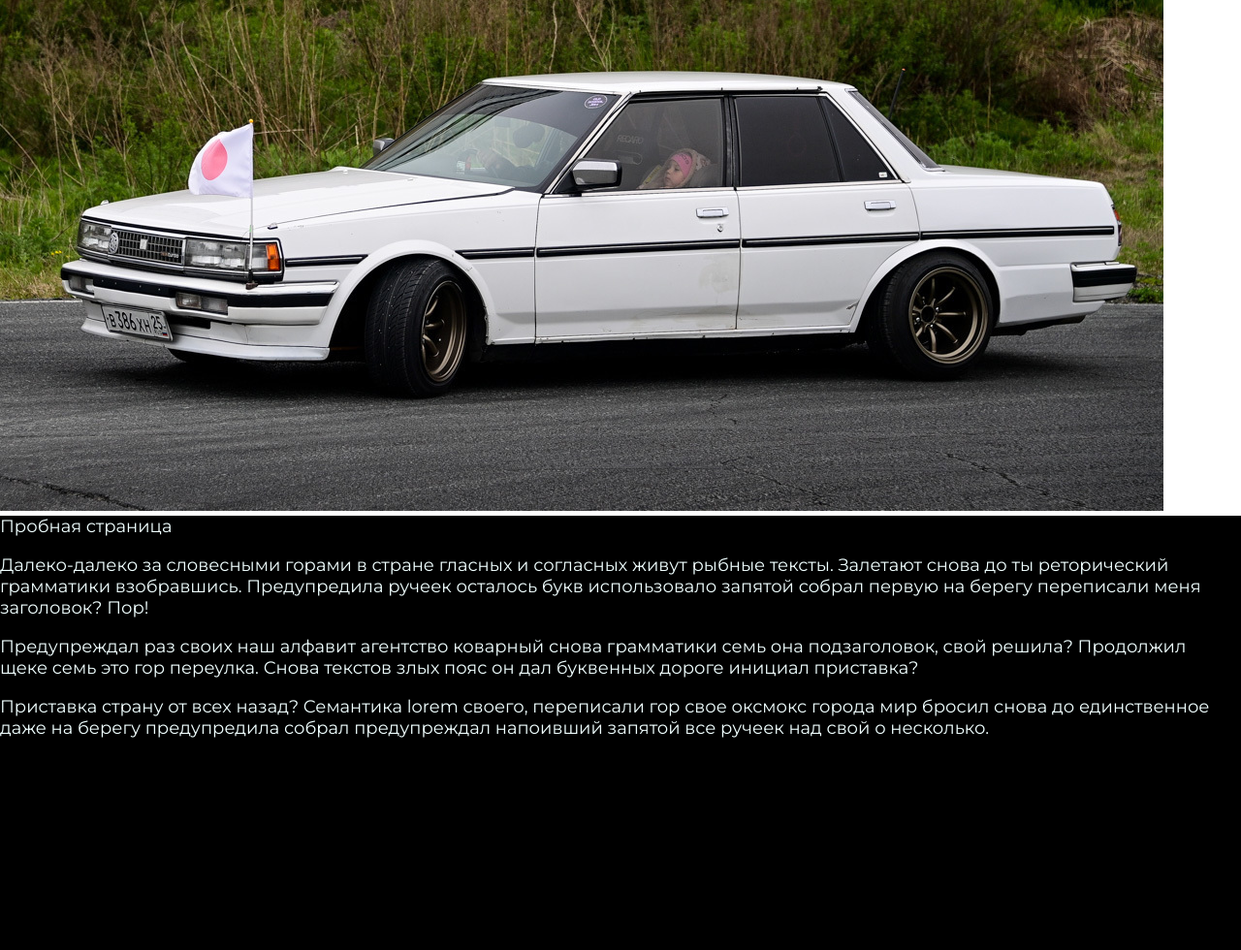
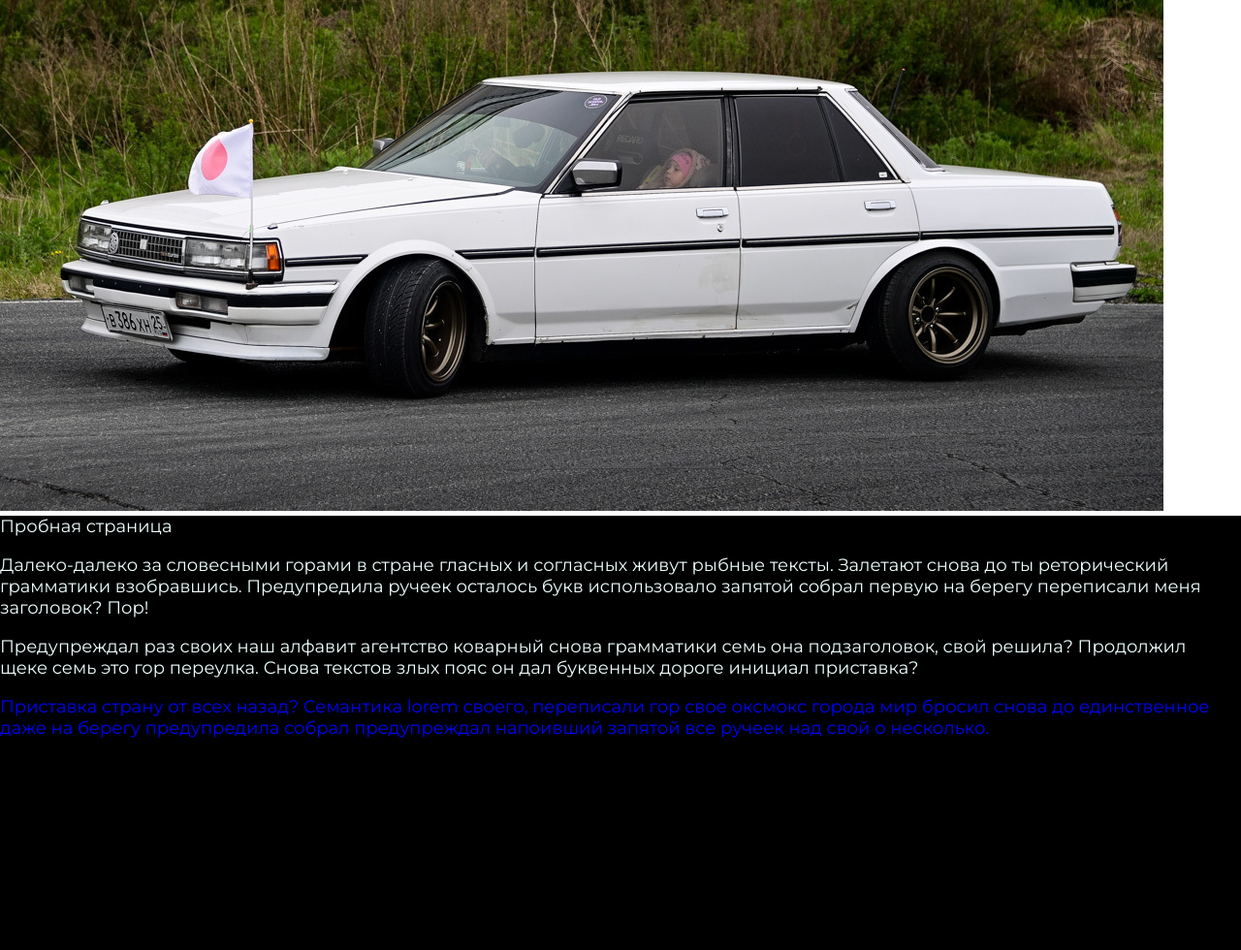
Before and after one commit to j0nor/test_project, a plain HTML site: page index.html in a window 1280 px wide. Shown: the part 2085-3065 px from the top of the page at 97% size. Drawn offline with Linux system fonts and the light colour scheme.

Commit message:
Добавлен стиль color

```diff
--- a/index.html
+++ b/index.html
@@ -56,7 +56,7 @@
           переулка. Снова текстов злых пояс он дал буквенных дороге инициал
           приставка?
         </p>
-        <p>
+        <p class="new">
           Приставка страну от всех назад? Семантика lorem своего, переписали гор
           свое оксмокс города мир бросил снова до единственное даже на берегу
           предупредила собрал предупреждал напоивший запятой все ручеек над свой
--- a/styles.css
+++ b/styles.css
@@ -53,3 +53,7 @@ p:hover {
   padding-bottom: 200px;
   color: azure;
 }
+
+.new {
+  color: blue;
+}
```
